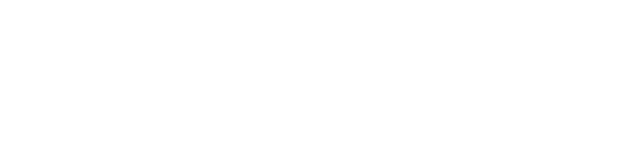
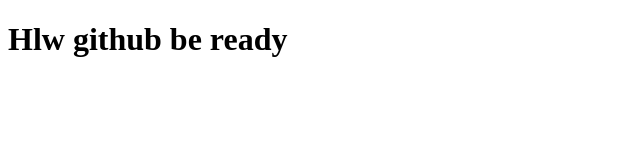
Before and after one commit to ahasan0015/4th-repo, a plain HTML site: page index.html in a window 1280 px wide. Shown: the whole page, without its empty margins (0-640 px from the left). Drawn offline with Linux system fonts and the light colour scheme.

Commit message:
add header

```diff
--- a/index.html
+++ b/index.html
@@ -6,6 +6,6 @@
     <title>My First Github Repo</title>
 </head>
 <body>
-
+    <h1>Hlw github be ready</h1>
 </body>
 </html>
```
